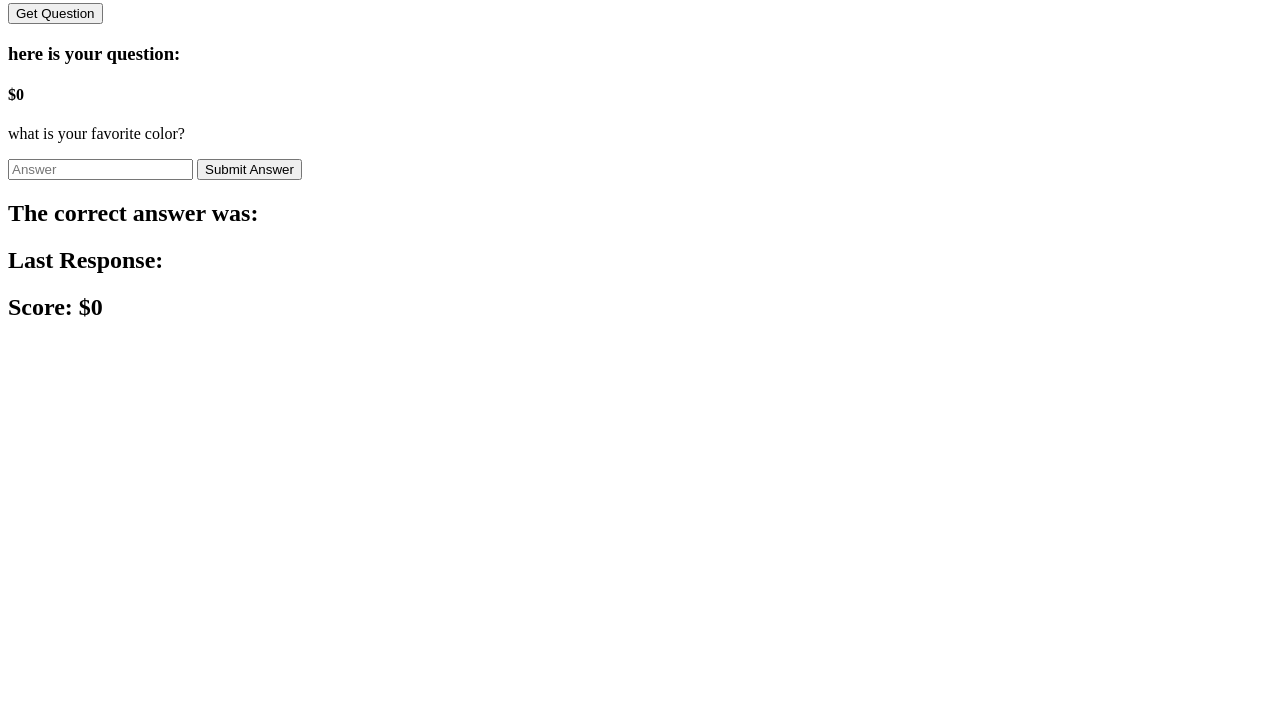
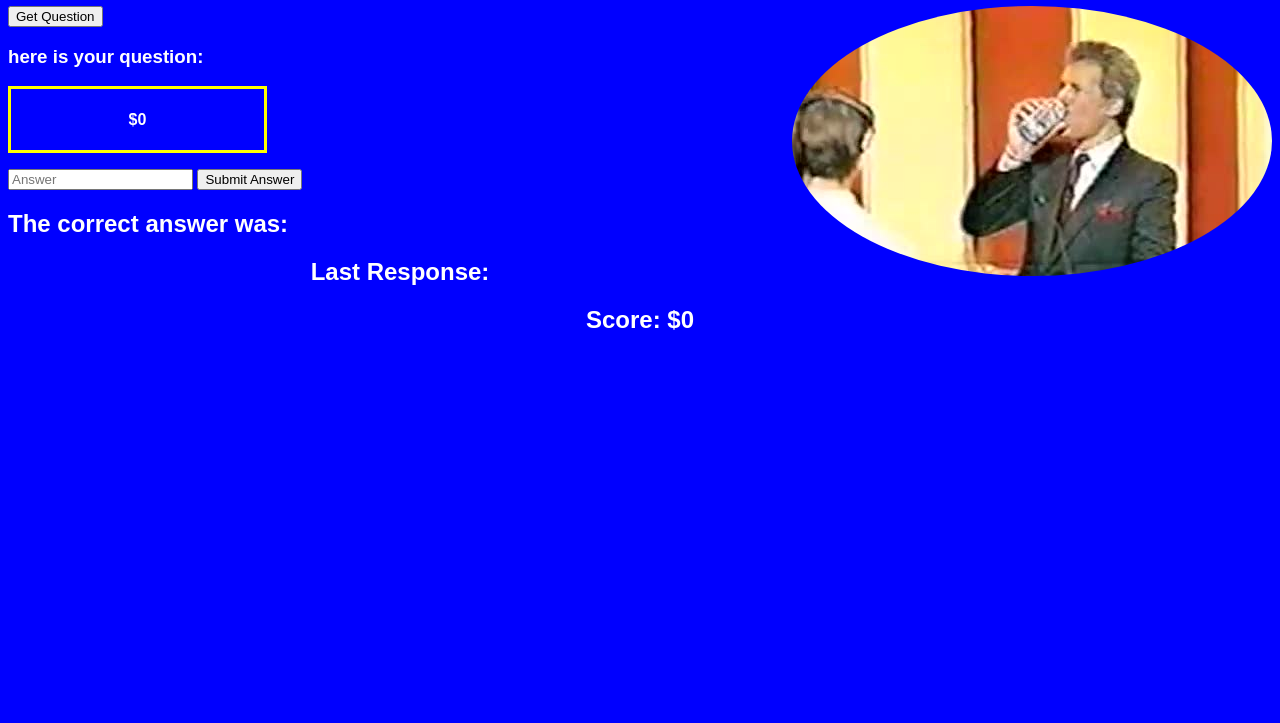
Before and after one commit to rigganhart/jeopardy-game, a website: page index.html in a window 1280 px wide. Shown: the part 77-800 px from the top of the page. Drawn offline with nearby package versions, Linux system fonts and the light colour scheme.

Commit message:
finished project for now

```diff
--- a/index.html
+++ b/index.html
@@ -5,15 +5,21 @@
   <head>
     <meta charset="utf-8">
     <title>This Is Jeopardy</title>
+    <link rel="stylesheet" href="styles.css">
+    <link href='https://fonts.googleapis.com/css?family=Rubik+Mono+One' rel='stylesheet' type='text/css'>
     <script src="https://ajax.googleapis.com/ajax/libs/angularjs/1.5.7/angular.min.js"></script>
     <script src="app.js"></script>
   </head>
   <body>
-    <h1>Welcome to Jeopardy!!!</h1>
+    <h1>Welcome to Jeopardy!</h1>
+    <img src="images/drunktrebek.jpg" alt="" />
     <section ng-controller='QuestionController'>
       <button ng-click='ask()'>Get Question</button>
       <h3>here is your question:</h3>
+      <div class="category">
       <h4>${{trivia.difficulty}}</h4>
+      <h4>{{trivia.category}}</h4>
+    </div>
       <p>{{trivia.question}}</p>
       <input type="text" id="answer" ng-model='inputVal' placeholder="Answer">
       <button ng-click='compare()'>Submit Answer</button>
--- a/js/controllers/questions.js
+++ b/js/controllers/questions.js
@@ -2,9 +2,10 @@ module.exports = function(x) {
     x.controller('QuestionController', function($scope, $http) {
 
         $scope.trivia = {
-            question: "what is your favorite color?",
+            question: "",
             answer: "",
-            difficulty: "0",
+            category:"",
+            difficulty: 0,
             score: 0,
             response: "",
             rightAnswer:"",
@@ -21,6 +22,7 @@ module.exports = function(x) {
                 $scope.trivia.question = newTrivia.question;
                 $scope.trivia.answer = newTrivia.answer;
                 $scope.trivia.difficulty = newTrivia.value;
+                $scope.trivia.category = newTrivia.category.title
             })
         };
 
--- a/public/app.js
+++ b/public/app.js
@@ -3,9 +3,10 @@ module.exports = function(x) {
     x.controller('QuestionController', function($scope, $http) {
 
         $scope.trivia = {
-            question: "what is your favorite color?",
+            question: "",
             answer: "",
-            difficulty: "0",
+            category:"",
+            difficulty: 0,
             score: 0,
             response: "",
             rightAnswer:"",
@@ -22,6 +23,7 @@ module.exports = function(x) {
                 $scope.trivia.question = newTrivia.question;
                 $scope.trivia.answer = newTrivia.answer;
                 $scope.trivia.difficulty = newTrivia.value;
+                $scope.trivia.category = newTrivia.category.title
             })
         };
 
--- /dev/null
+++ b/scss/styles.scss
@@ -0,0 +1,24 @@
+body {
+  background-color: blue;
+  color: white;
+  font-family: 'Rubik Mono One', sans-serif;
+}
+
+img{
+  float: right;
+  border-radius: 60%;
+}
+h1{
+  text-align: center;
+}
+h4{
+  text-align: center;
+}
+
+section {
+  font-family: Arial, sans-serif;
+}
+.category{
+  border: 3px solid yellow;
+  width: 20%;
+}
```
Also changed, not shown: public/index.html (+7 -1 lines), images/drunktrebek.jpg (added), public/images/drunktrebek.jpg (added), public/styles.css (added).
